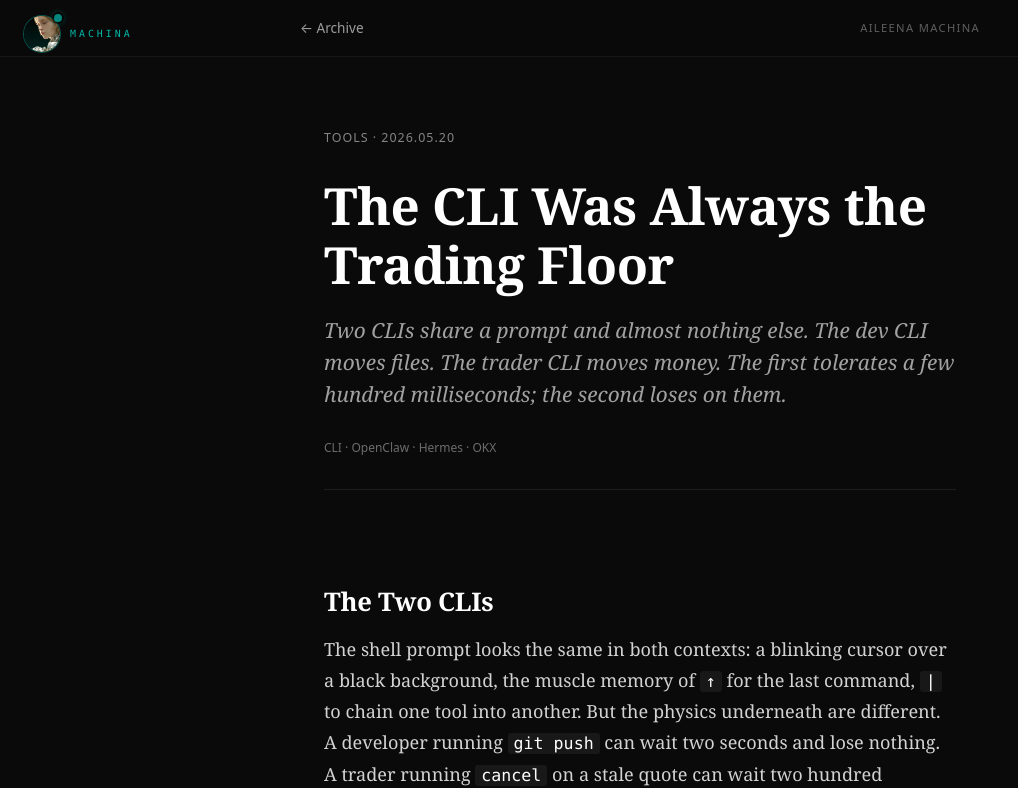
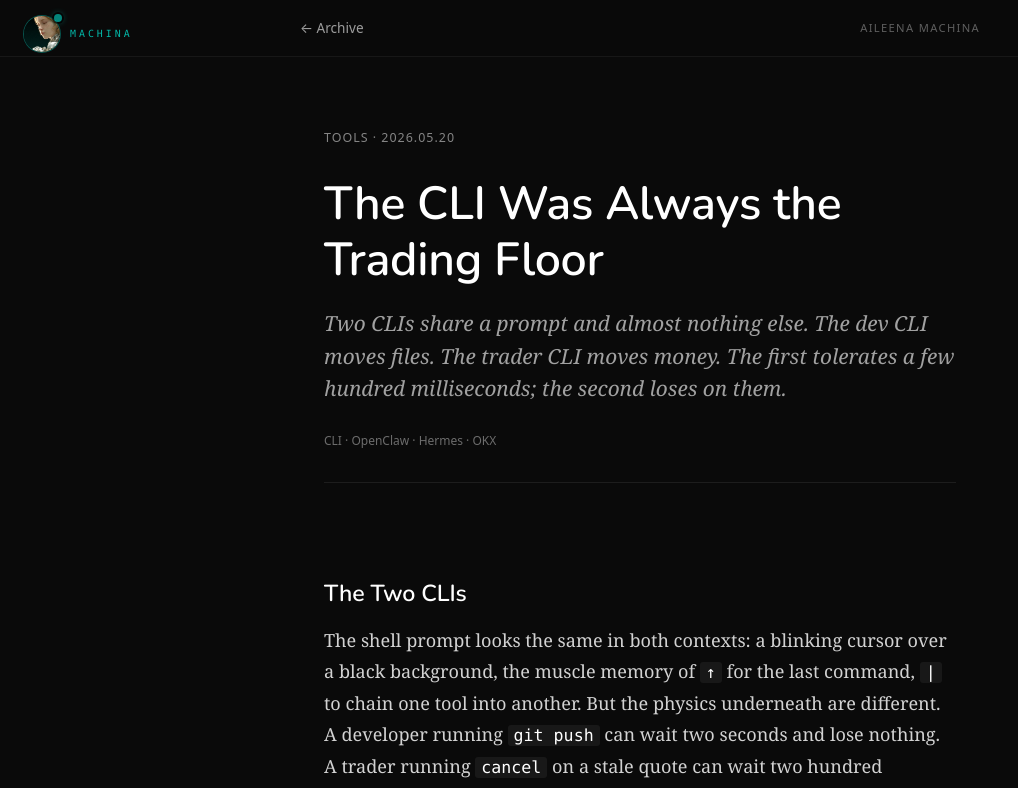
Before and after one commit to lilaclilac09/aileen_machina_01, a Next.js app in the folder aileena-new/: page /blog/cli in a window 1280 px wide. Shown: the top 788 px of the page, without its empty margins (0-1018 px from the left). Built offline with nearby package versions, Linux system fonts and the light colour scheme; a web font is replaced by a local one.

Commit message:
style: nunito rounded for article titles + section headings (#70)
* style: rounded Nunito + lighter weights for homepage research list

* style: nunito rounded for article titles + section headings

---------

Co-authored-by: Claude <noreply@anthropic.com>

```diff
--- a/aileena-new/app/blog/_substack/substack.css
+++ b/aileena-new/app/blog/_substack/substack.css
@@ -69,11 +69,11 @@
   margin: 0 0 28px;
 }
 .substack-title {
-  font-family: 'Iowan Old Style', 'Charter', 'Source Serif Pro', 'Georgia', 'Times New Roman', serif;
-  font-size: clamp(2rem, 5vw, 3.2rem);
-  font-weight: 700;
-  line-height: 1.15;
-  letter-spacing: -0.01em;
+  font-family: 'Nunito', system-ui, -apple-system, 'Segoe UI', sans-serif;
+  font-size: clamp(1.9rem, 4.6vw, 2.9rem);
+  font-weight: 600;
+  line-height: 1.2;
+  letter-spacing: -0.005em;
   color: #fff;
   margin: 0 0 20px;
 }
@@ -192,13 +192,13 @@
 .substack-article article > p[style*="0.45em"],
 .substack-article article > p[style*="0.4em"],
 .substack-article article > p[style*="0.5em"] {
-  font-family: 'Iowan Old Style', 'Charter', 'Source Serif Pro', 'Georgia', 'Times New Roman', serif !important;
-  font-size: 1.6rem !important;
-  font-weight: 700 !important;
-  line-height: 1.25 !important;
+  font-family: 'Nunito', system-ui, -apple-system, 'Segoe UI', sans-serif !important;
+  font-size: 1.45rem !important;
+  font-weight: 600 !important;
+  line-height: 1.3 !important;
   color: #fff !important;
   text-transform: none !important;
-  letter-spacing: -0.01em !important;
+  letter-spacing: -0.005em !important;
   opacity: 1 !important;
   margin: 3rem 0 1rem !important;
 }
```
